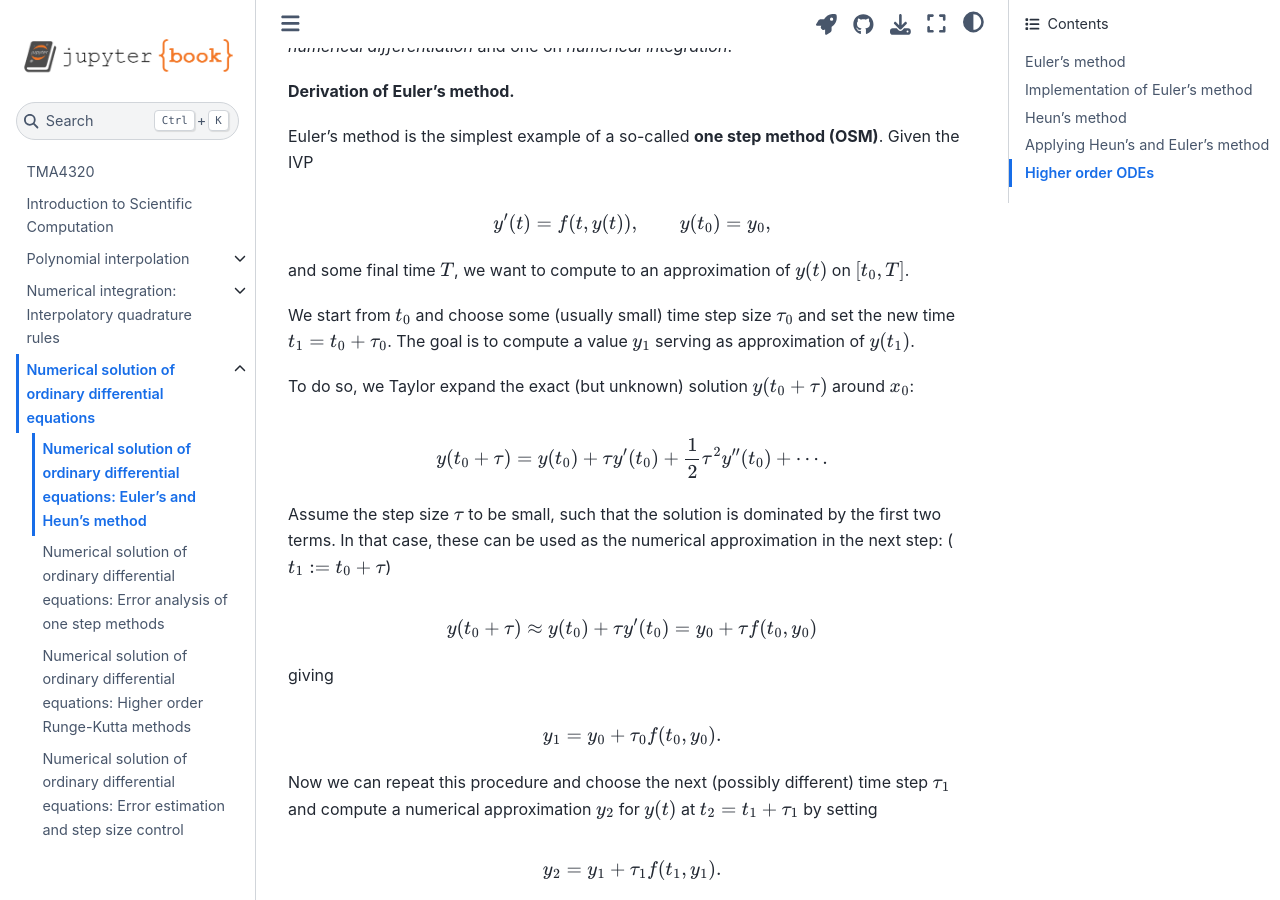
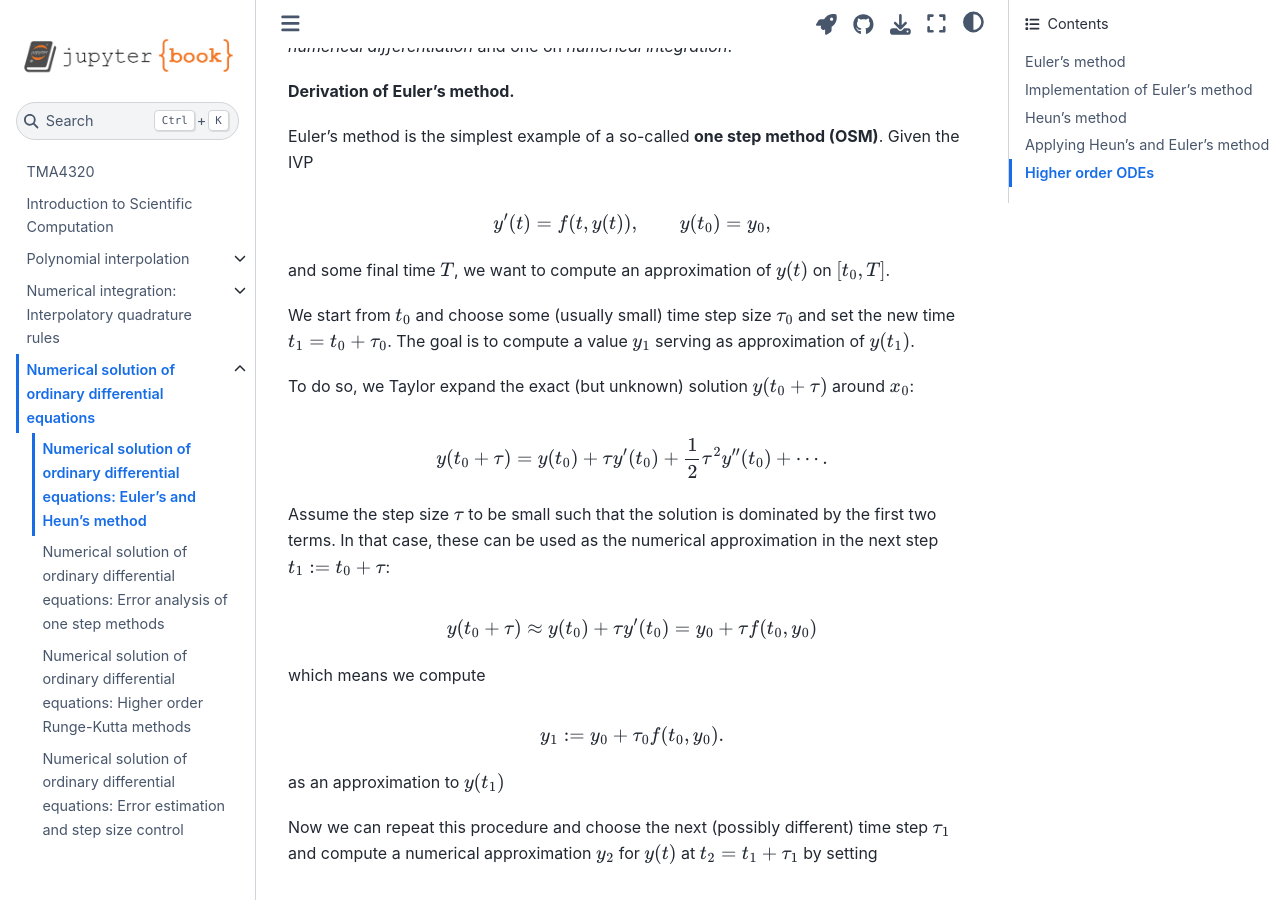
Before and after one commit to solniva/TMA4320_ScientificComputationNotes, a Jupyter Book: the page built from chapter_ode/IntroductionNuMeODE.md, in a window 1280 px wide and 900 px high, scrolled down 598 px. Built offline with Jupyter Book 1.0.4 settings and Sphinx 7.4.7 and the Sphinx Book theme 1.1.4, drawn with Linux system fonts in a browser that asks for light colours; pages that are not in the unit, such as notebooks, are missing from menus; some of the changed lines change nothing that is shown; some of the changed text lies outside the part shown.

Commit message:
Polished language in IntroductionNuMe notebook

````diff
--- a/chapter_ode/IntroductionNuMeODE.md
+++ b/chapter_ode/IntroductionNuMeODE.md
@@ -59,7 +59,7 @@ y'(t) = f(t,y(t)), \qquad y(t_0)=y_0,
 $$
 
 and some final time $T$,
-we want to compute to an approximation of $y(t)$
+we want to compute an approximation of $y(t)$
 on $[t_0, T]$.
 
 +++ {"slideshow": {"slide_type": "slide"}, "editable": true}
@@ -77,21 +77,22 @@ $$
 
 +++ {"slideshow": {"slide_type": "slide"}, "editable": true}
 
-Assume the step size $\tau$ to be small, such that the solution is
+Assume the step size $\tau$ to be small such that the solution is
 dominated by the first two terms.
 In that case, these can be used as
-the numerical approximation in the next step:
-($t_1 := t_0 + \tau$)
+the numerical approximation in the next step $t_1 := t_0 + \tau$:
 
 $$
 y(t_0+\tau) \approx  y(t_0) + \tau y'(t_0) = y_0 + \tau f(t_0, y_0)
 $$
 
-giving
+which means we compute
 
 $$
-y_1 = y_0 + \tau_0 f(t_0,y_0).
+y_1 := y_0 + \tau_0 f(t_0,y_0).
 $$
+
+as an approximation to $y(t_1)$
 
 +++ {"slideshow": {"slide_type": "slide"}, "editable": true}
 
@@ -262,7 +263,7 @@ slideshow:
 t0, T = 0, 1
 y0 = 1
 lam = 1
-Nmax = 4
+Nmax = 5
 
 # rhs of IVP
 f = lambda t,y: lam*y
@@ -285,8 +286,8 @@ slideshow:
 # Plot it
 plt.figure()
 plt.plot(ts, ys_ex, 'bo-')
-plt.plot(ts, ys_eul, 'ro-')
-plt.legend(["$y_{ex}$", "y" ])
+plt.plot(ts, ys_eul, 'ro--')
+plt.legend(["$y_{ex}$", "$y_{eul}$" ])
 ```
 
 +++ {"slideshow": {"slide_type": "slide"}, "editable": true}
@@ -621,8 +622,8 @@ error_study(y0, t0, T, f, Nmax_list, heun, y_ex)
 
 +++ {"slideshow": {"slide_type": "slide"}, "editable": true}
 
-:::{prf:example} The Lotka-Volterra equation revisited
-:label: ode:exa-lotka-volterra-revisit
+:::{exercise} The Lotka-Volterra equation revisited
+:label: exe:lotka_volterra_with_heun
 
 Solve the Lotka-Volterra equation
 
@@ -643,7 +644,7 @@ and use $\tau=0.02$. Try also other step sizes, e.g. $\tau=0.1$ and $\tau=0.002$
 
 Now use Heun's method with $\tau=0.1$ Also try smaller step sizes.
 
-Compare Heun's and Euler's method. How small do you chose the time step in Euler's method to visually match the solution
+Compare Heun's and Euler's method. How small do you have to chose the time step in Euler's method to visually match the solution
 from Heun's method?
 :::
 
@@ -653,6 +654,11 @@ from Heun's method?
 In this case, the exact solution is not known.  What is known is
 that the solutions are periodic and positive. Is this the case here?
 Check for different values of $\tau$.
+:::
+
++++ {"editable": true, "slideshow": {"slide_type": ""}}
+
+:::{solution-start} exe:lotka_volterra_with_heun
 :::
 
 ```{code-cell} ipython3
@@ -670,7 +676,7 @@ def lotka_volterra(t, y):
     alpha, beta, delta, gamma = 2, 1, 0.5, 1
     # Define rhs of ODE
     dy = np.array([alpha*y[0]-beta*y[0]*y[1],
-                delta*y[0]*y[1]-gamma*y[1]])
+                   delta*y[0]*y[1]-gamma*y[1]])
     return dy
 
 t0, T = 0, 20            # Integration interval
@@ -685,7 +691,7 @@ slideshow:
 ---
 # Solve the equation
 tau = 0.02
-Nmax = int(20/tau)
+Nmax = int((T-t0)/tau)
 print("Nmax = {:4}".format(Nmax))
 ts, ys_eul = explicit_euler(y0, t0, T, lotka_volterra, Nmax)
 
@@ -695,7 +701,7 @@ plt.plot(ts, ys_eul)
 
 # Solve the equation
 tau = 0.1
-Nmax = int(20/tau)
+Nmax = int((T-t0)/tau)
 print("Nmax = {:4}".format(Nmax))
 ts, ys_heun = heun(y0, t0, T, lotka_volterra, Nmax)
 
@@ -705,14 +711,9 @@ plt.legend(['$y_0(t)$ - Euler', '$y_1(t)$ - Euler', '$y_0(t)$ - Heun', '$y_1(t)$
         loc="upper right" )
 ```
 
-+++ {"slideshow": {"slide_type": "slide"}, "editable": true}
++++ {"editable": true, "slideshow": {"slide_type": ""}}
 
-:::{exercise} Solving the Lotka-Volterra system using Heun's method
-:label: exe:lotka_volterra_with_heun
-
-Redo the previous example with Heun's method and compare the solutions
-generated by Euler's and Heun's method.
-
+:::{solution-end}
 :::
 
 +++ {"slideshow": {"slide_type": "slide"}, "editable": true}
````
Also changed, not shown: 1 other file.
